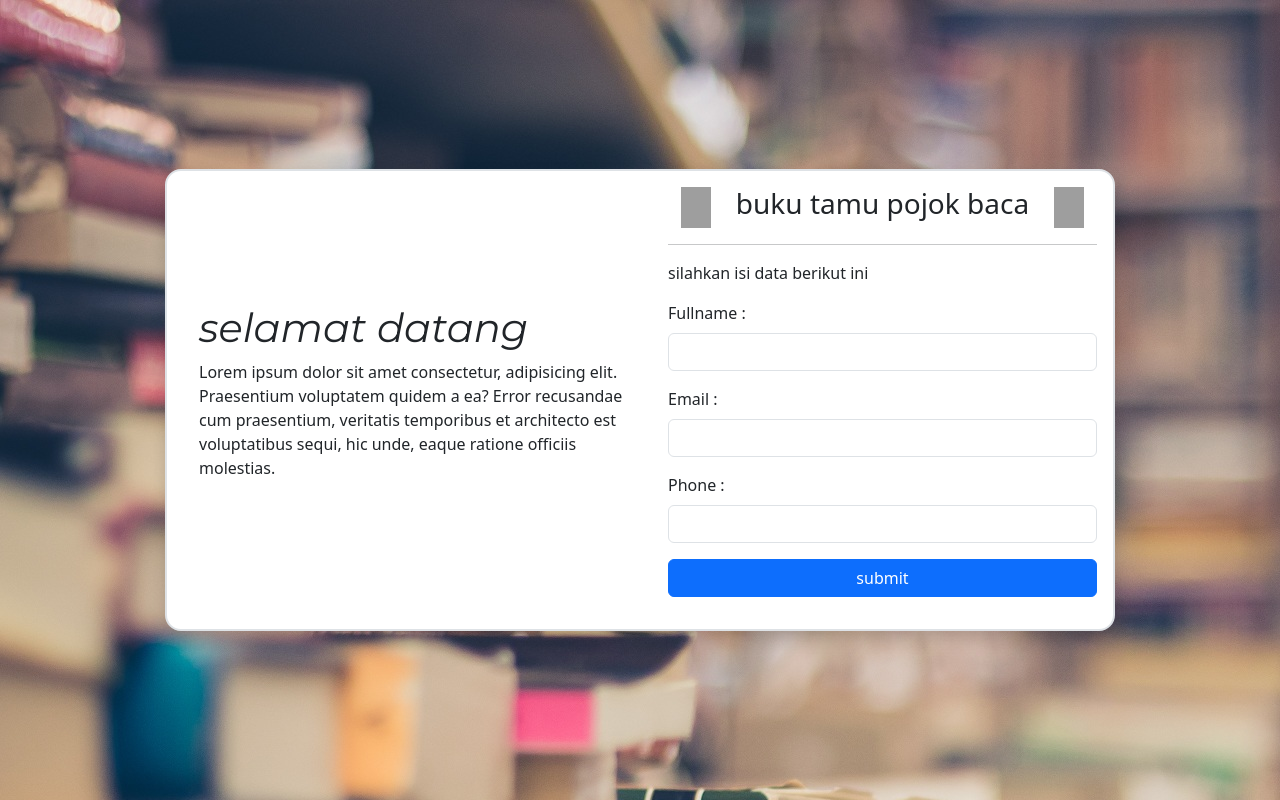
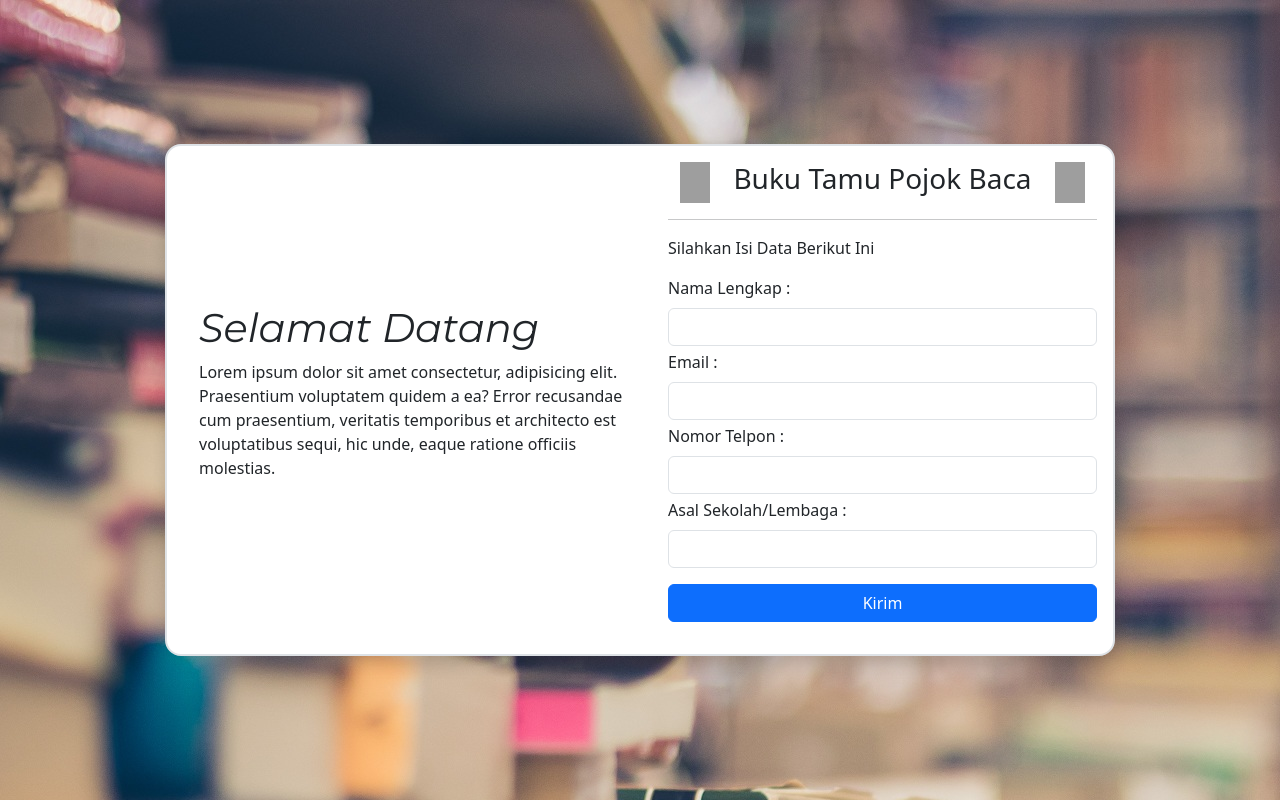
Before and after one commit to versimalik/buku-tamu-pojok-baca, a Django app: page / in a window 1280 px wide. Run offline with Django 5.2, Linux system fonts and the light colour scheme; grey boxes are pictures that could not be loaded.

Commit message:
new field set(asal sekolah)

```diff
--- a/main/models.py
+++ b/main/models.py
@@ -6,4 +6,5 @@ class Guest(models.Model):
     fullname = models.CharField(max_length=100)
     email = models.CharField(max_length=200)
     phone = models.CharField(max_length=15)
+    origin = models.CharField(max_length=100, blank=True, null=True)
     DateTime = models.DateTimeField()
--- a/main/templates/main/index.html
+++ b/main/templates/main/index.html
@@ -22,38 +22,42 @@
                     <div class="row ">
                         <div class="col my-auto mx-3 d-none d-md-inline">
                             <div>
-                            <H1>selamat datang</H1>
+                            <H1>Selamat Datang</H1>
                             <p>Lorem ipsum dolor sit amet consectetur, adipisicing elit. Praesentium voluptatem quidem a ea? Error recusandae cum praesentium, veritatis temporibus et architecto est voluptatibus sequi, hic unde, eaque ratione officiis molestias.</p>
                             </div>
                         </div>
                         <div class="col">
                             <div class="d-flex justify-content-around">
                                 <img src="{% static 'main/images/roblox-logo.png' %}" alt="" style="width:30px;">
-                                <h3 class="d-inline">buku tamu pojok baca</h3>
+                                <h3 class="d-inline">Buku Tamu Pojok Baca</h3>
                                 <img src="{% static 'main/images/roblox-logo.png' %}" alt="" style="width:30px;">
                             </div>
                             <hr>
-                            <p>silahkan isi data berikut ini</p>
+                            <p>Silahkan Isi Data Berikut Ini</p>
                             <form action="{% url 'create-guest' %}" method="post">
                                 {% csrf_token %}
-                                <div class="mb-3">
-                                    <label for="fullname" class="form-label">Fullname :</label>
+                                <div class="mb-1">
+                                    <label for="fullname" class="form-label">Nama Lengkap :</label>
                                 <input id="fullname" type="text" class="form-control" name="fullname" required>
                                 </div>
 
-                                <div class="mb-3">
+                                <div class="mb-1">
                                     <label for="email" class="form-label">Email :</label>
                                     <input id="email" type="text" class="form-control" name="email" required>
                                 </div>
 
-                                <div class="mb-3">
-                                    <label for="phone" class="form-label">Phone :</label>
+                                <div class="mb-1">
+                                    <label for="phone" class="form-label">Nomor Telpon :</label>
                                     <input id="phone" type="text" class="form-control" name="phone" required>
                                 </div>
 
+                                <div class="mb-3">
+                                    <label for="origin" class="form-label">Asal Sekolah/Lembaga :</label>
+                                    <input id="origin" type="text" class="form-control" name="origin" required>
+                                </div>
 
                                 <div class="mb-3">
-                                    <input type="submit" class="btn btn-primary col-12" value="submit" required>
+                                    <input type="submit" class="btn btn-primary col-12" value="Kirim" required>
                                 </div>
 
                             </form>
--- a/main/views.py
+++ b/main/views.py
@@ -12,11 +12,13 @@ def create(request):
     fullname = request.POST['fullname']
     email = request.POST['email']
     phone = request.POST['phone']
+    origin = request.POST['origin']
     current_datetime = datetime.datetime.now()
     guest = Guest (
         fullname = fullname,
         phone = phone,
         email = email,
+        origin = origin,
         DateTime = current_datetime
     )
     guest.save()
```
Also changed, not shown: main/admin.py (+8 -1 lines), main/migrations/0002_guest_origin.py (added).
